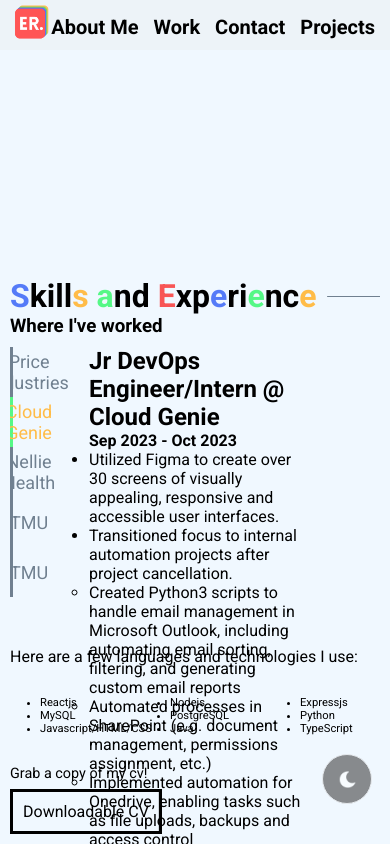
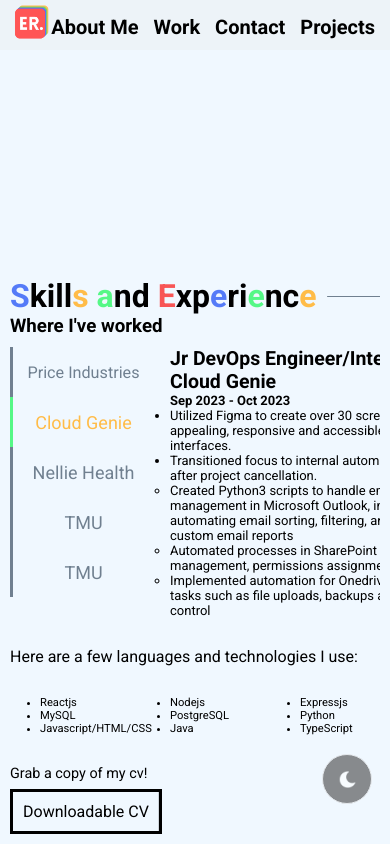
Before and after one commit to codehoover/personal_webpage, a Next.js app: page / in a window 390 px wide. Both pictures are taken after a click on the button "Cloud Genie". Shown: the part 1387-2231 px from the top of the page. Built offline with nearby package versions, Linux system fonts and the light colour scheme.

Commit message:
improved mobile compatability by reintroducing dark mode button, adjusting container size for time descriptions, fixing button sizes and smaller font sizes on mobile

```diff
--- a/src/pages/main.js
+++ b/src/pages/main.js
@@ -362,7 +362,7 @@ export default function Main() {
           <div className="timeline">
             <div className="panel">
               <button className="tab-1" onClick={handlePrice}>
-                Price Industries
+                <p>Price Industries</p>
               </button>
               <button className="tab-1" onClick={handleCG}>
                 Cloud Genie
--- a/src/styles/main.css
+++ b/src/styles/main.css
@@ -7,6 +7,7 @@
 }
 body{
     -webkit-font-smoothing: subpixel-antialiased;
+    overflow-x: hidden;
 }
 ::-webkit-scrollbar{
     width: 10px;
@@ -16,12 +17,17 @@ body{
     border-radius: 10px;
 }
 .testing_div{
-    display: flex;
+    display:flex;
     flex-direction: column;
-    height: 200px;
-    width: 600px;
+    height: 100%;
+    min-width: 300px;
+    max-width: 800px;
     animation: switch 1s  ease-out;
-
+}
+@container (max-width: 500px){
+    .testing_div{
+        font-size: 13px;
+    }
 }
 
 @keyframes switch {
@@ -86,8 +92,6 @@ html{
     .stack{
         font-size: 0.7em
     }
-
-
 }
 .aboutme_desc{
     width: 500px;
@@ -276,6 +280,7 @@ input:invalid:focus{
 
 #particle-container{
     z-index: 1;
+    overflow: hidden;
 }
 
 
@@ -470,8 +475,8 @@ input:invalid:focus{
 /* resume timeline */
 
 .timeline{
-    display: flex;
-    flex-direction: row;
+    display: grid;
+    grid-template-columns: 1fr 6fr;
     margin-top: 10px;
     height: 300px;
     width: 80%;
@@ -482,10 +487,10 @@ input:invalid:focus{
     background-color: slategray;
 }
 .panel{
-    display: flex;
+    display: block;
+    position: relative;
     flex-direction: column;
-    margin-right: 40px;
-    width: 10vw;
+    min-width: 10rem;
 }
 
 .tab-1{
@@ -495,6 +500,7 @@ input:invalid:focus{
     border: none;
     border-left: 3px solid slategray ;;
     font-size: 18px;
+    min-width: 6rem;
     width: 90%;
     height: 50px;
     display: flex;
@@ -943,10 +949,7 @@ input:invalid:focus{
     container: element / inline-size;
 }
 
-@container element (min-width:1630px){
-    display: none;
 
-}
 
 .description{
     height: 140px;
```
